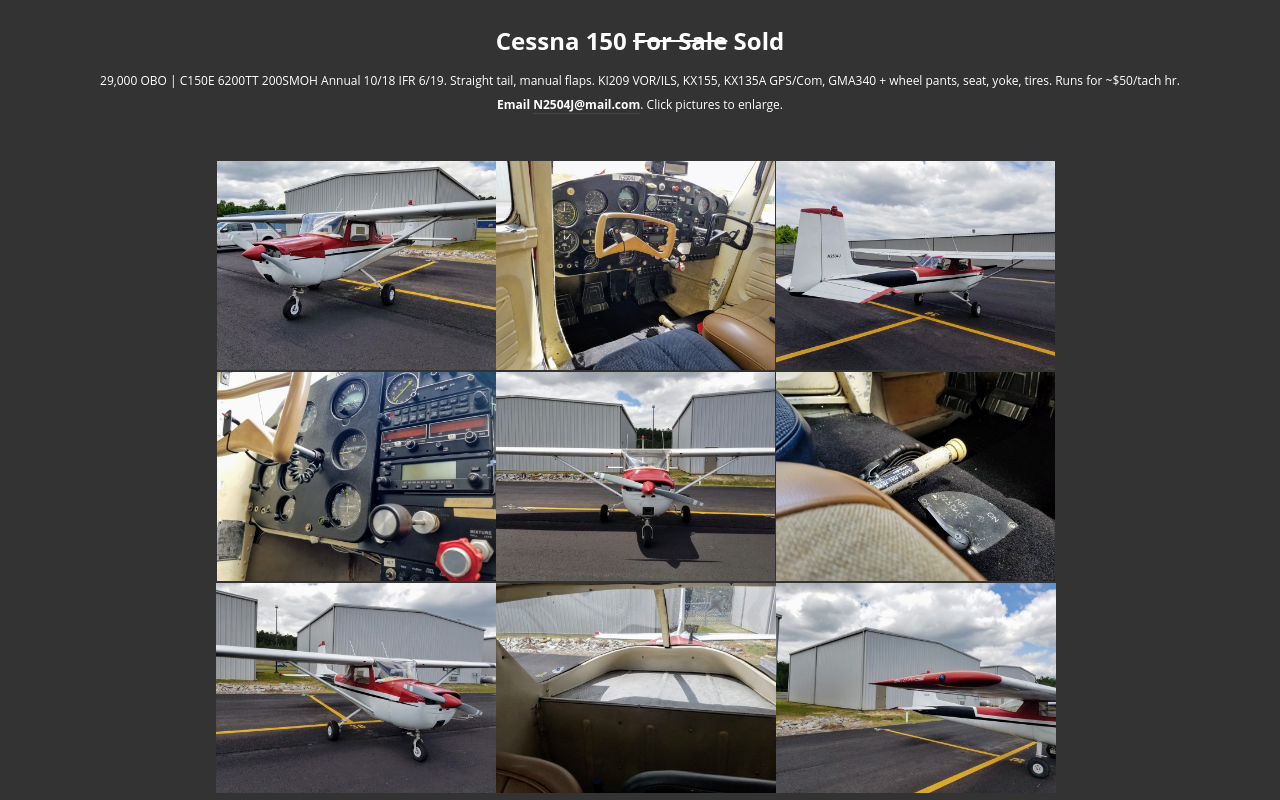
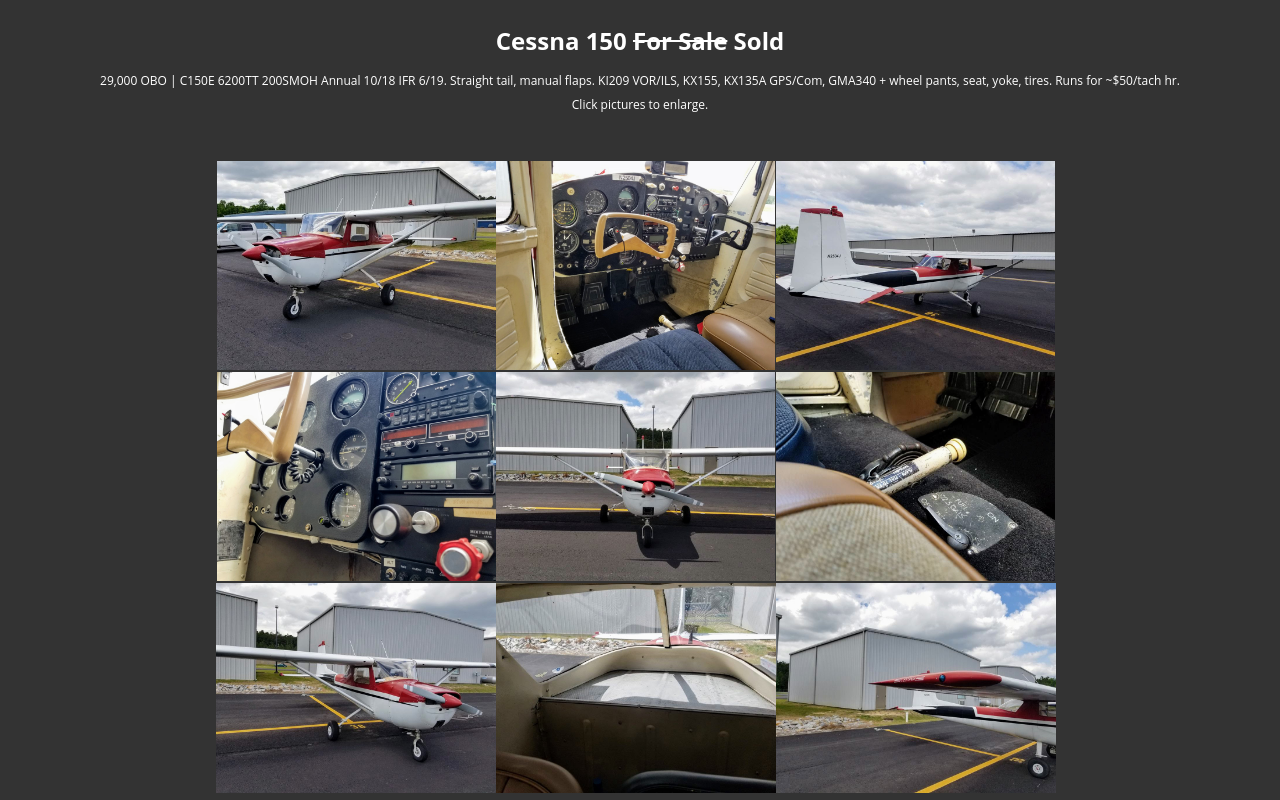
Before and after one commit to zaz/C150ForSale, a plain HTML site: page index.html in a window 1280 px wide. Drawn offline with Linux system fonts and the light colour scheme.

Commit message:
- email address

```diff
--- a/index.html
+++ b/index.html
@@ -10,7 +10,7 @@
 <div class="message">
   <h1>Cessna 150 <del>For Sale</del> Sold</h1>
   <p>29,000 OBO | C150E 6200TT 200SMOH Annual 10/18 IFR 6/19. Straight tail, manual flaps. KI209 VOR/ILS, KX155, KX135A GPS/Com, GMA340 + wheel pants, seat, yoke, tires. Runs for ~$50/tach hr.<br>
-  <strong>Email <a href="mailto:N2504J@mail.com">N2504J@mail.com</a></strong>. Click pictures to enlarge. </p>
+  Click pictures to enlarge.</p>
 </div>
 <div class="container">
   <input id="item1" type="checkbox"/>
```
